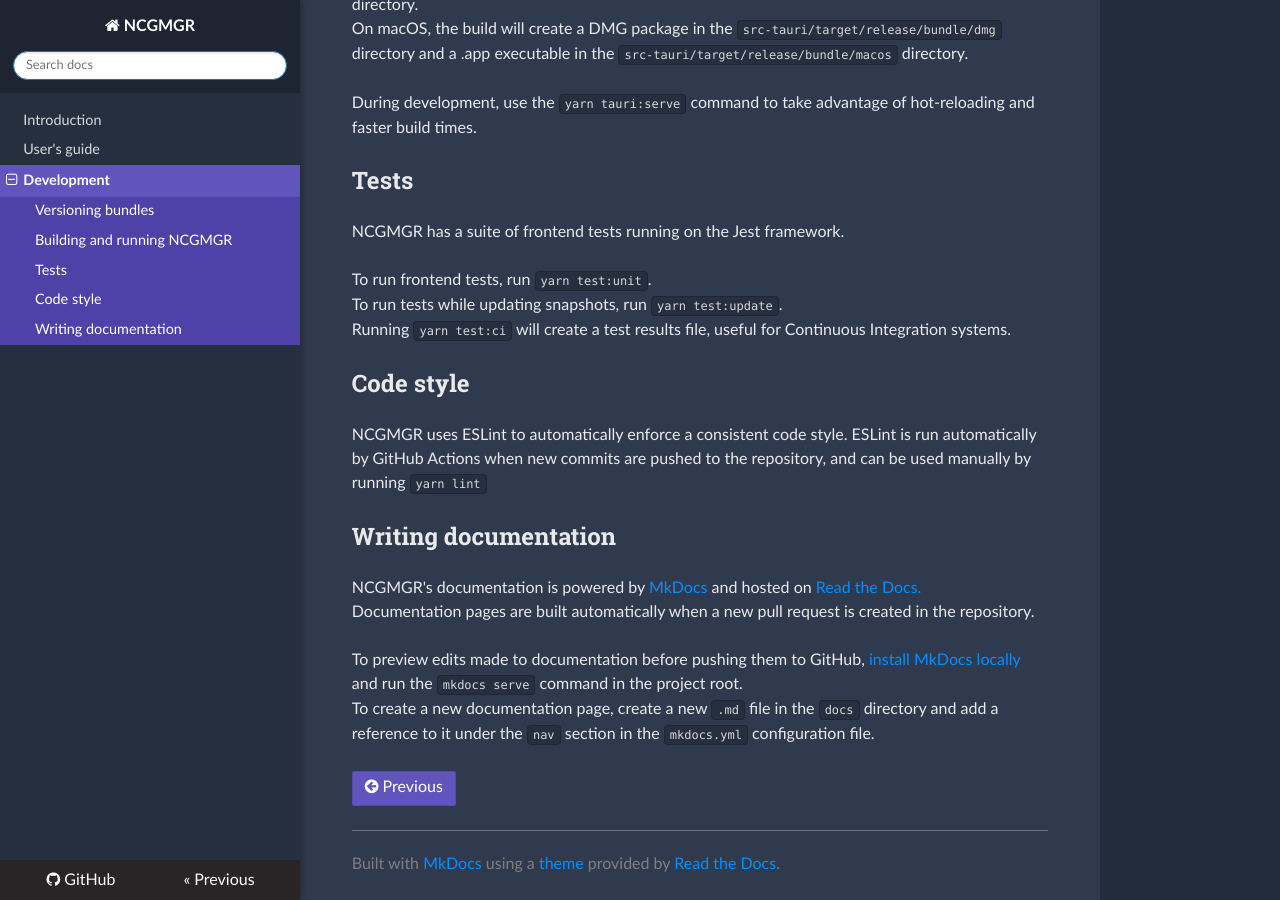
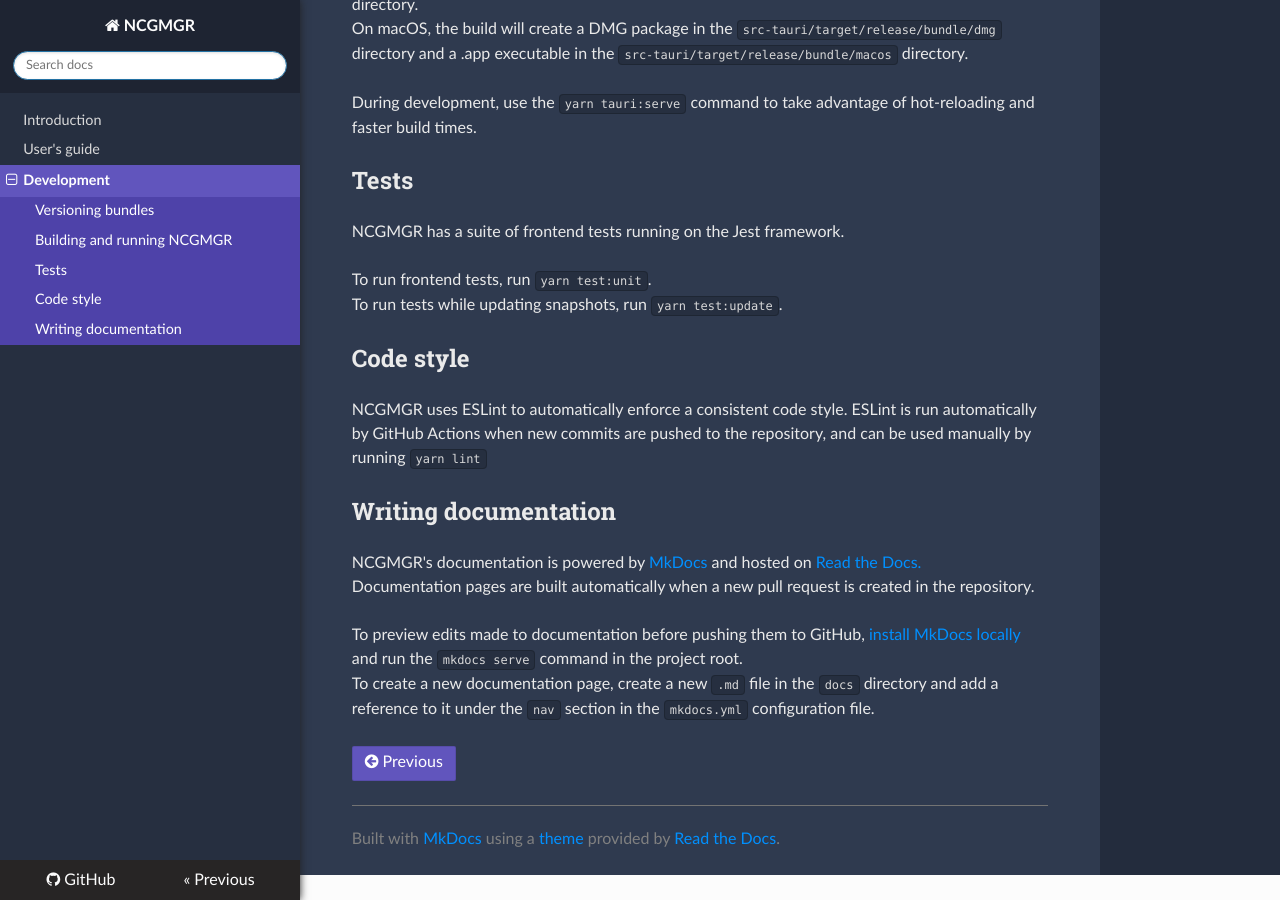
Before and after one commit to IPLSplatoon/NCGMGR, an MkDocs documentation site: the page built from docs/development.md, in a window 1280 px wide and 900 px high, scrolled down 620 px. Built offline with MkDocs 1.6.1, drawn with Linux system fonts in a browser that asks for light colours; nearby versions of some CDN libraries.

Commit message:
Use jest's built-in github actions reporter to report test results

```diff
--- a/docs/development.md
+++ b/docs/development.md
@@ -27,7 +27,6 @@ NCGMGR has a suite of frontend tests running on the Jest framework.
 
 To run frontend tests, run `yarn test:unit`.
 To run tests while updating snapshots, run `yarn test:update`.
-Running `yarn test:ci` will create a test results file, useful for Continuous Integration systems.
 
 ## Code style
 
--- a/jest.config.js
+++ b/jest.config.js
@@ -13,5 +13,6 @@ module.exports = {
         '@/(.*)$': '<rootDir>/src/$1'
     },
     resetMocks: true,
-    setupFilesAfterEnv: ['./src/__mocks__/tauri.ts']
+    setupFilesAfterEnv: ['./src/__mocks__/tauri.ts'],
+    reporters: [['github-actions', { silent: false }], 'summary']
 }
--- a/package.json
+++ b/package.json
@@ -7,7 +7,6 @@
     "build": "vite build",
     "test:unit": "jest",
     "test:update": "jest -u",
-    "test:ci": "jest --json --outputFile=result.json --testLocationInResults",
     "tauri": "tauri",
     "lint": "eslint --ext .js,.vue,.ts ./src",
     "lint:fix": "eslint --fix --ext .js,.vue,.ts ./src"
```
Also changed, not shown: 1 other file.
